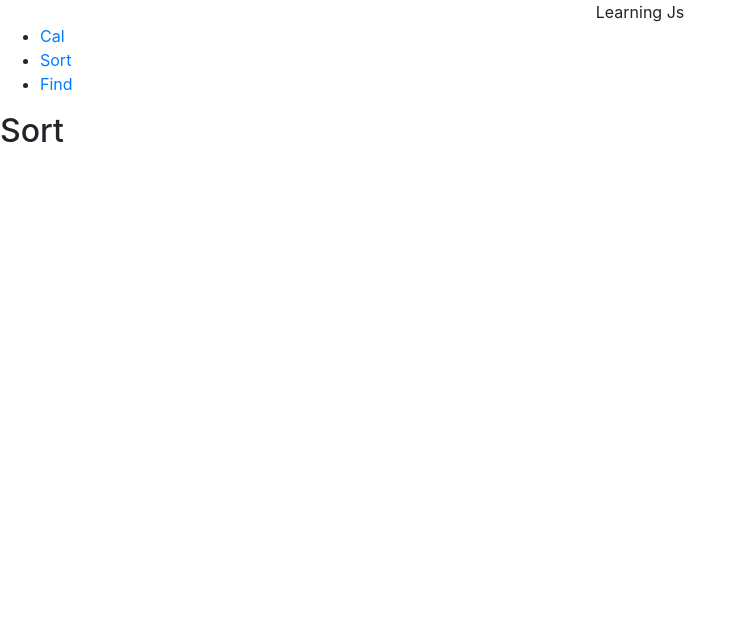
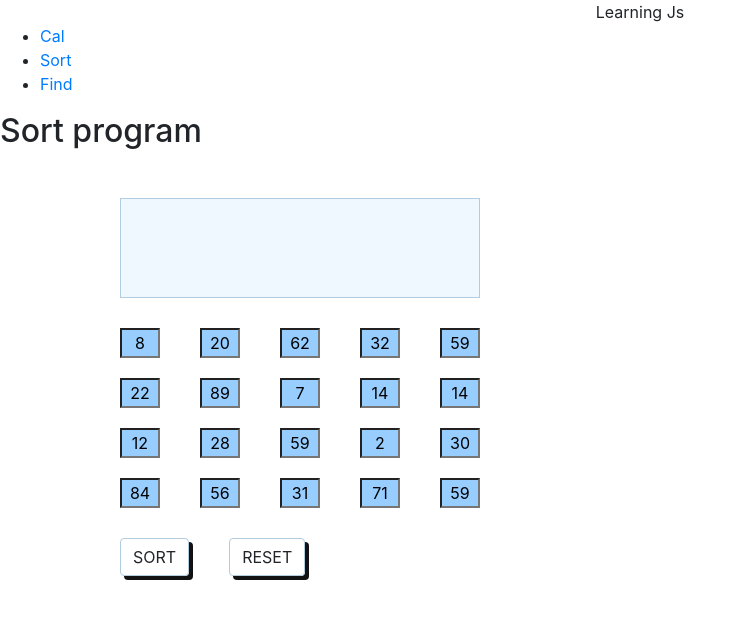
Before and after one commit to 17520216/learning-git, a React (Create React App) app: page /sort in a window 1280 px wide. Shown: the top 618 px of the page, without its empty margins (0-746 px from the left). Built offline with nearby package versions, Linux system fonts and the light colour scheme.

Commit message:
page sort

```diff
--- a/src/components/Cal.jsx
+++ b/src/components/Cal.jsx
@@ -54,60 +54,70 @@ export default function Calculators() {
             onClick={getValue}
             style={style.input}
             type="submit"
+            className="input-custom"
             value={1}
           />
           <input
             onClick={getValue}
             style={style.input}
             type="submit"
+            className="input-custom"
             value={2}
           />
           <input
             onClick={getValue}
             style={style.input}
             type="submit"
+            className="input-custom"
             value={3}
           />
           <input
             onClick={getValue}
             style={style.input}
             type="submit"
+            className="input-custom"
             value={4}
           />
           <input
             onClick={getValue}
             style={style.input}
             type="submit"
+            className="input-custom"
             value={5}
           />
           <input
             onClick={getValue}
             style={style.input}
             type="submit"
+            className="input-custom"
             value={6}
           />
           <input
             onClick={getValue}
             style={style.input}
             type="submit"
+            className="input-custom"
             value={7}
           />
           <input
             onClick={getValue}
             style={style.input}
             type="submit"
+            className="input-custom"
             value={8}
           />
           <input
             onClick={getValue}
             style={style.input}
             type="submit"
+            className="input-custom"
             value={9}
           />
           <input
             onClick={getValue}
             style={style.input}
             type="submit"
+            className="input-custom"
             value={0}
           />
           <input
--- a/src/components/Sort.jsx
+++ b/src/components/Sort.jsx
@@ -1,3 +1,78 @@
+import { useState, useRef } from "react";
+
 export default function Sort() {
-  return <h2>Sort</h2>;
+  let [state, setState] = useState({
+    render: true,
+    list: [],
+  });
+  let ref = useRef();
+  let list = [];
+  function random() {
+    return Math.floor(Math.random() * 100);
+  }
+
+  function compareNumbers(a, b) {
+    return a - b;
+  }
+  let arr = [];
+  const log = (value) => {
+    var input = document.createElement("input");
+    input.value = value;
+    input.setAttribute("class", "input");
+    list.push(value);
+
+    let listTemp = list.map((e) => parseInt(e));
+    arr = listTemp.sort(compareNumbers);
+    ref.current.appendChild(input);
+  };
+
+  const sort = () => {
+    const myNode = document.getElementById("box");
+
+    for (let i = 0; i < arr.length; i++) {
+      myNode.removeChild(myNode.lastChild);
+    }
+
+    setState({
+      render: !state.render,
+      list: arr,
+    });
+  };
+
+  function reset() {
+    setState({
+      render: !state.render,
+      list: [],
+    });
+  }
+  return (
+    <>
+      <h2>Sort program</h2>
+      <div style={{ padding: "40px 100px" }}>
+        <div className="Box" id="box" ref={ref}>
+          {state.list.length === 0
+            ? null
+            : state.list.map((e) => (
+                <input className="input" type="number" value={e} />
+              ))}
+        </div>
+        <div className="form">
+          {[...Array(20)].map((value) => (
+            <input
+              className="input"
+              type="number"
+              value={random()}
+              onClick={(e) => log(e.target.value)}
+            />
+          ))}
+        </div>
+        <button className="btn" onClick={sort}>
+          SORT
+        </button>
+        <button className="btn" onClick={reset}>
+          RESET
+        </button>
+      </div>
+    </>
+  );
 }
--- a/src/index.css
+++ b/src/index.css
@@ -1,13 +1,54 @@
 body {
   margin: 0;
-  font-family: -apple-system, BlinkMacSystemFont, 'Segoe UI', 'Roboto', 'Oxygen',
-    'Ubuntu', 'Cantarell', 'Fira Sans', 'Droid Sans', 'Helvetica Neue',
+  font-family: -apple-system, BlinkMacSystemFont, "Segoe UI", "Roboto", "Oxygen",
+    "Ubuntu", "Cantarell", "Fira Sans", "Droid Sans", "Helvetica Neue",
     sans-serif;
   -webkit-font-smoothing: antialiased;
   -moz-osx-font-smoothing: grayscale;
 }
 
 code {
-  font-family: source-code-pro, Menlo, Monaco, Consolas, 'Courier New',
+  font-family: source-code-pro, Menlo, Monaco, Consolas, "Courier New",
     monospace;
 }
+/* Chrome, Safari, Edge, Opera */
+input::-webkit-outer-spin-button,
+input::-webkit-inner-spin-button {
+  -webkit-appearance: none;
+  margin: 0;
+}
+
+/* Firefox */
+input[type="number"] {
+  -moz-appearance: textfield;
+}
+.form {
+  max-width: 400px;
+}
+.Box {
+  width: 360px;
+  height: 100px;
+  border: 1px solid #b3cde0;
+  background-color: aliceblue;
+  margin-bottom: 20px;
+  margin-left: 20px;
+}
+.btn {
+  background-color: "green";
+  border: 1px solid #b3cde0;
+  box-shadow: 4px 4px 0px #121212;
+  margin: 20px;
+}
+.input {
+  width: 40px;
+  background: #97cdff;
+  margin: 10px 20px;
+  text-align: center;
+  cursor: pointer;
+}
+.input-custom {
+  background-color: "green";
+  border: 1px solid #b3cde0;
+  box-shadow: 4px 4px 0px #121212;
+  margin: 20px;
+}
```
